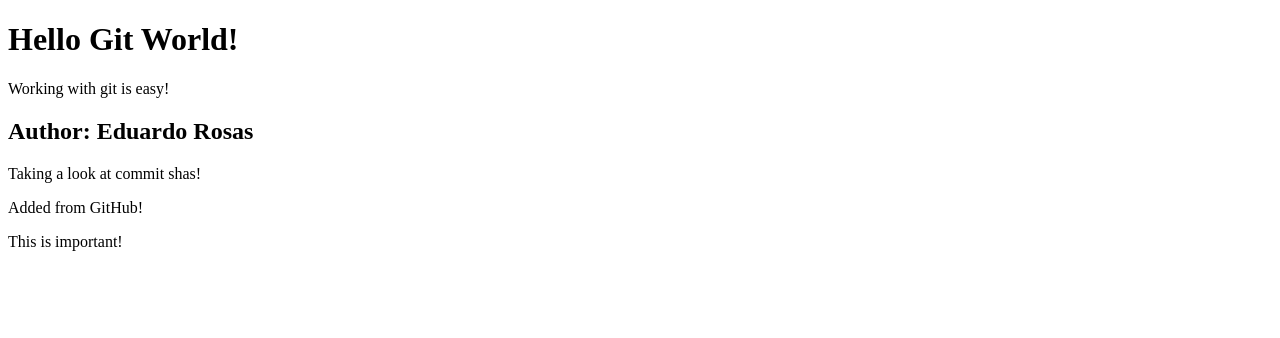
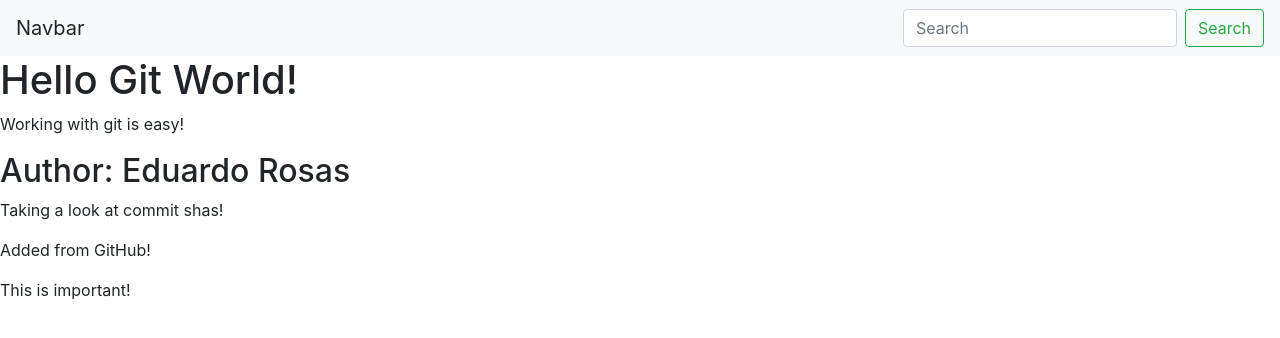
Before and after one commit to markponi/GitGithubMasterclass, a plain HTML site: page index.html in a window 1280 px wide. Drawn offline with nearby package versions, Linux system fonts and the light colour scheme.

Commit message:
Add navbar ready

```diff
--- a/index.html
+++ b/index.html
@@ -1,6 +1,15 @@
 <!DOCTYPE html>
 <html>
+<link rel="stylesheet" href="https://maxcdn.bootstrapcdn.com/bootstrap/4.0.0/css/bootstrap.min.css" integrity="sha384-Gn5384xqQ1aoWXA+058RXPxPg6fy4IWvTNh0E263XmFcJlSAwiGgFAW/dAiS6JXm" crossorigin="anonymous">
 <body>
+<nav class="navbar navbar-light bg-light justify-content-between">
+    <a class="navbar-brand">Navbar</a>
+    <form class="form-inline">
+        <input class="form-control mr-sm-2" type="search" placeholder="Search" aria-label="Search">
+        <button class="btn btn-outline-success my-2 my-sm-0" type="submit">Search</button>
+    </form>
+</nav>
+
 <h1>Hello Git World!</h1>
 
 <div>
@@ -23,4 +32,7 @@
 
 <!--Some comments-->
 </body>
+<script src="https://code.jquery.com/jquery-3.2.1.slim.min.js" integrity="sha384-KJ3o2DKtIkvYIK3UENzmM7KCkRr/rE9/Qpg6aAZGJwFDMVNA/GpGFF93hXpG5KkN" crossorigin="anonymous"></script>
+<script src="https://cdnjs.cloudflare.com/ajax/libs/popper.js/1.12.9/umd/popper.min.js" integrity="sha384-ApNbgh9B+Y1QKtv3Rn7W3mgPxhU9K/ScQsAP7hUibX39j7fakFPskvXusvfa0b4Q" crossorigin="anonymous"></script>
+<script src="https://maxcdn.bootstrapcdn.com/bootstrap/4.0.0/js/bootstrap.min.js" integrity="sha384-JZR6Spejh4U02d8jOt6vLEHfe/JQGiRRSQQxSfFWpi1MquVdAyjUar5+76PVCmYl" crossorigin="anonymous"></script>
 </html>
```
